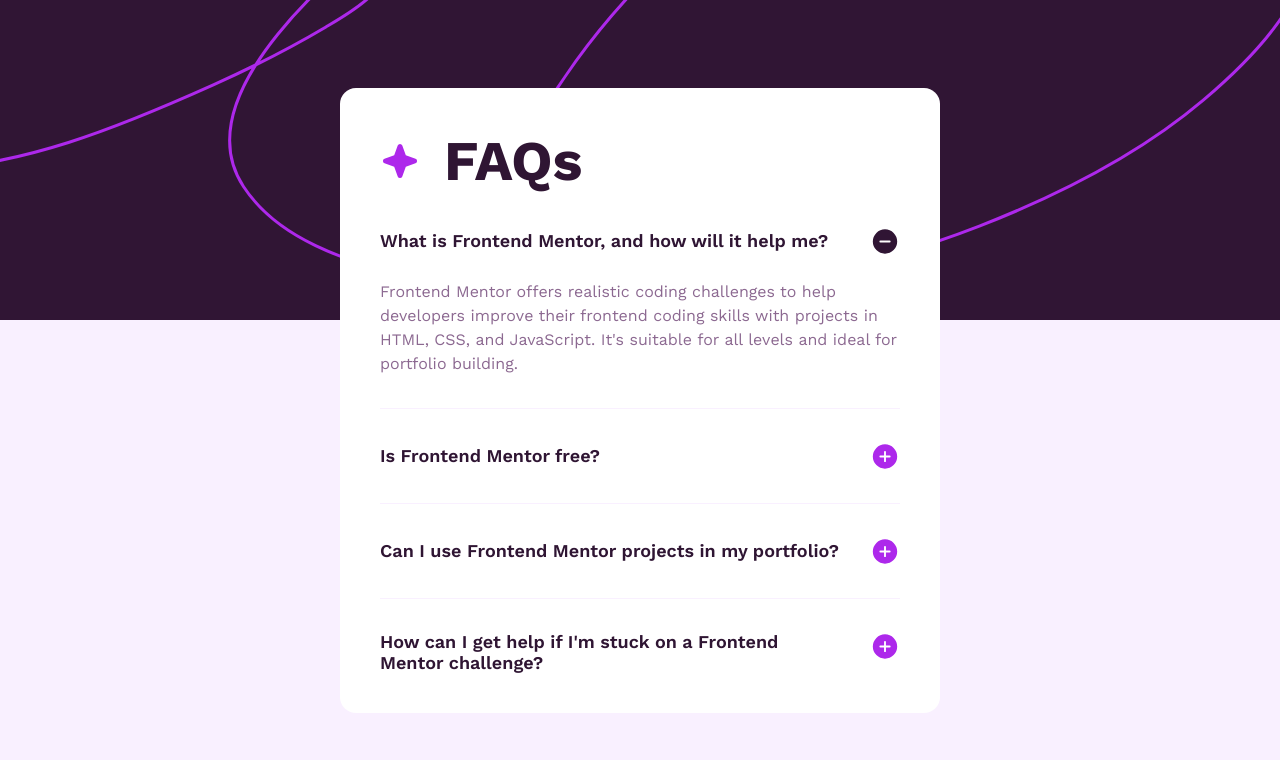
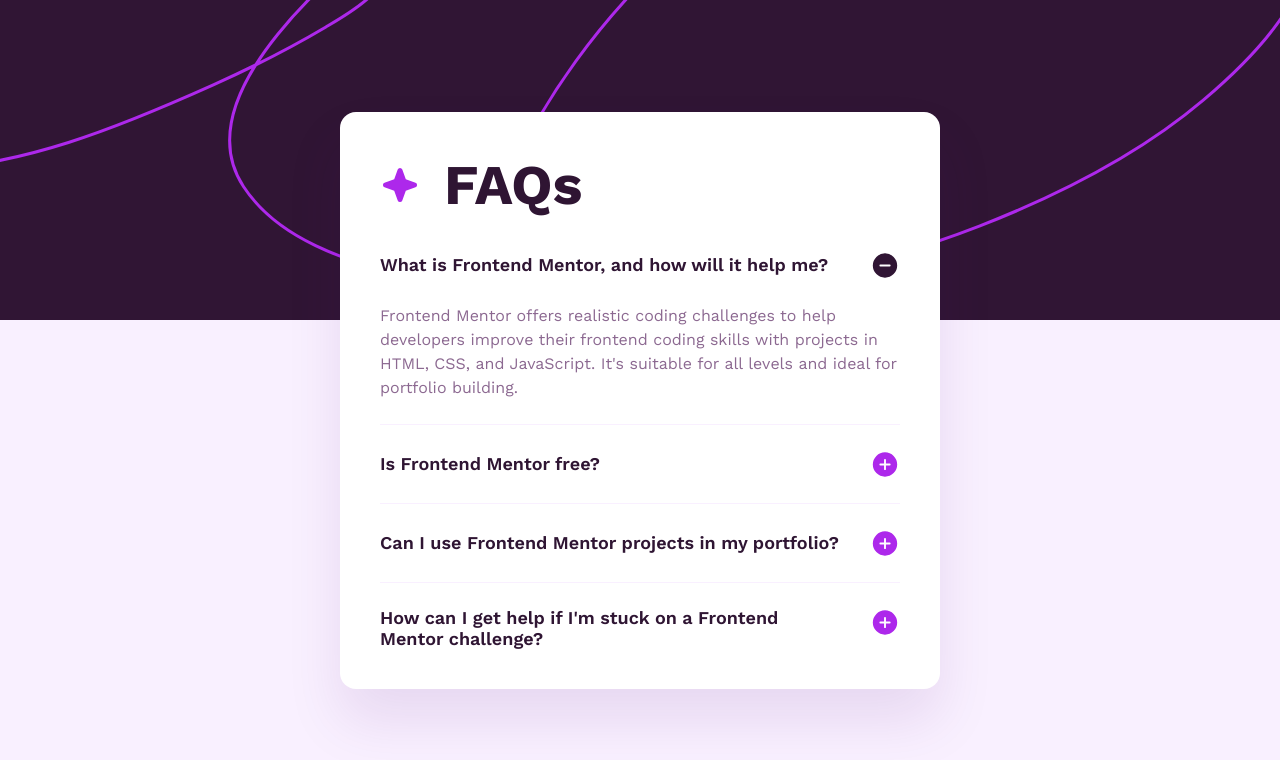
Before and after one commit to Arsalan2078/faq-accordion, a React (Vite) app: page / in a window 1280 px wide. Shown: the top 760 px of the page. Built offline with nearby package versions, Linux system fonts and the light colour scheme.

Commit message:
various fixed

```diff
--- a/src/App.tsx
+++ b/src/App.tsx
@@ -1,4 +1,4 @@
-import FAQ from "./components/FAQ.tsx";
+import FAQ from "./components/FAQ";
 
 const App = () => {
   return (
--- a/src/components/FAQ.tsx
+++ b/src/components/FAQ.tsx
@@ -27,15 +27,15 @@
 
   return (
     <div className="faq">
-      <h2 className="faq__heading text-preset--display">
+      <div className="faq__heading">
         <img src={iconStar} alt="" />
-        FAQs
-      </h2>
+        <h2 className="text-preset--display">FAQs</h2>
+      </div>
 
       <ul className="faq__accordion">
         {faqs.map(({ question, answer }, index) => (
           <li key={index}>
-            <details className="faq__item" open={index == 0}>
+            <details className="faq__item" open={index === 0}>
               <summary className="text-preset--title">{question}</summary>
               <p>{answer}</p>
             </details>
--- a/src/scss/components/_faq.scss
+++ b/src/scss/components/_faq.scss
@@ -6,6 +6,8 @@
   padding: clamp(1.5rem, 0.2941rem + 5.8824cqw, 2.5rem);
 
   background-color: var(--bg-color-faq);
+
+  box-shadow: 0 2rem 3.5rem 0 hsla(281, 100%, 23%, 0.1);
 }
 
 /////
@@ -22,7 +24,7 @@
 
 /////
 .faq__accordion {
-  --spacer: clamp(1.5rem, 0.8971rem + 2.9412cqw, 2rem);
+  --spacer: clamp(1.25rem, 0.949rem + 1.471cqw, 1.5rem);
 
   display: grid;
   row-gap: var(--spacer);
```
